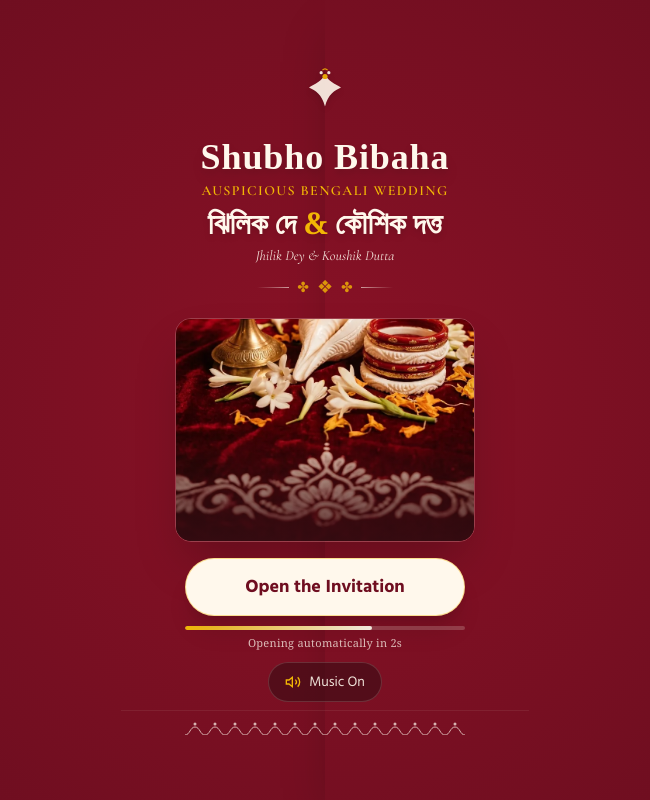
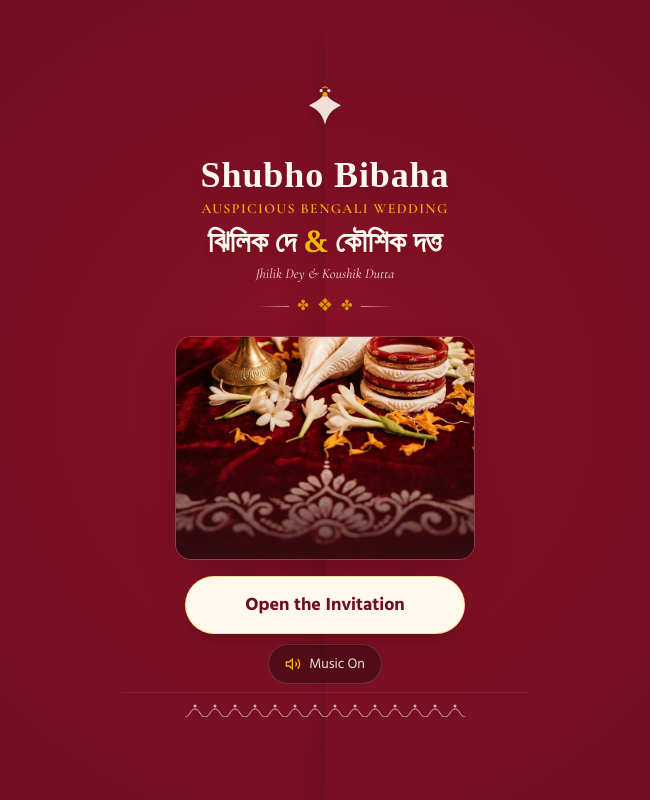
Before and after one commit to Rahulpal349/Wedding-Card, a Next.js app: page /en in a window 1280 px wide. Shown: the top 800 px of the page, without its empty margins (315-965 px from the left). Built offline with nearby package versions, Linux system fonts and the light colour scheme; a web font is replaced by a local one.

Commit message:
fix(gate): remove countdown text and progress bar from gate screen

```diff
--- a/src/components/sections/Gate.tsx
+++ b/src/components/sections/Gate.tsx
@@ -8,20 +8,10 @@ import { event } from '../../../content/event';
 import { useReducedMotion } from '@/hooks/useReducedMotion';
 import { playAuspiciousChime, playWeddingMusic, pauseWeddingMusic } from '@/lib/audio';
 
-function toBengaliDigits(num: number): string {
-  const bn = ['০', '১', '২', '৩', '৪', '৫', '৬', '৭', '৮', '৯'];
-  return num
-    .toString()
-    .split('')
-    .map((d) => bn[parseInt(d, 10)] ?? d)
-    .join('');
-}
-
 export default function Gate() {
   const [isOpen, setIsOpen] = useState(false);
   const [isHidden, setIsHidden] = useState(false);
   const [soundOn, setSoundOn] = useState(true);
-  const [countdown, setCountdown] = useState(8);
 
   const containerRef = useRef<HTMLDivElement>(null);
   const leftDoorRef = useRef<HTMLDivElement>(null);
@@ -84,7 +74,7 @@ export default function Gate() {
     openCalledRef.current = true;
 
     if (autoTimerRef.current) {
-      clearInterval(autoTimerRef.current);
+      clearTimeout(autoTimerRef.current);
       autoTimerRef.current = null;
     }
 
@@ -149,27 +139,17 @@ export default function Gate() {
     }, 1400);
   }, [isOpen, prefersReducedMotion, soundOn]);
 
-  // 8-Second Auto-Open Timer if user does not click
+  // 8-Second Auto-Open Timer fallback if user does not click
   useEffect(() => {
     if (isOpen || isHidden || openCalledRef.current) return;
 
-    autoTimerRef.current = setInterval(() => {
-      setCountdown((prev) => {
-        if (prev <= 1) {
-          if (autoTimerRef.current) {
-            clearInterval(autoTimerRef.current);
-            autoTimerRef.current = null;
-          }
-          handleOpen();
-          return 0;
-        }
-        return prev - 1;
-      });
-    }, 1000);
+    autoTimerRef.current = setTimeout(() => {
+      handleOpen();
+    }, 8000);
 
     return () => {
       if (autoTimerRef.current) {
-        clearInterval(autoTimerRef.current);
+        clearTimeout(autoTimerRef.current);
         autoTimerRef.current = null;
       }
     };
@@ -294,23 +274,6 @@ export default function Gate() {
             {locale === 'bn' ? 'আমন্ত্রণপত্র উন্মোচন করুন' : 'Open the Invitation'}
           </button>
 
-          {/* 8-Second Auto-Open Countdown Progress Bar & Hint */}
-          <div className="flex flex-col items-center gap-1 w-full max-w-[280px]">
-            <div className="w-full h-1 bg-[#FFF8EC]/20 rounded-full overflow-hidden">
-              <div
-                className="h-full bg-gradient-to-r from-[#F2B705] to-[#FFF8EC] rounded-full transition-all duration-1000 ease-linear"
-                style={{
-                  width: `${Math.max(0, Math.min(100, ((8 - countdown) / 8) * 100))}%`,
-                }}
-              />
-            </div>
-            <p className="text-[11px] text-[#FFF8EC]/75 font-serif tracking-wide">
-              {locale === 'bn'
-                ? `${toBengaliDigits(countdown)} সেকেন্ডে স্বয়ংক্রিয়ভাবে উন্মোচিত হবে`
-                : `Opening automatically in ${countdown}s`}
-            </p>
-          </div>
-
           {/* Sound Toggle */}
           <button
             type="button"
```
